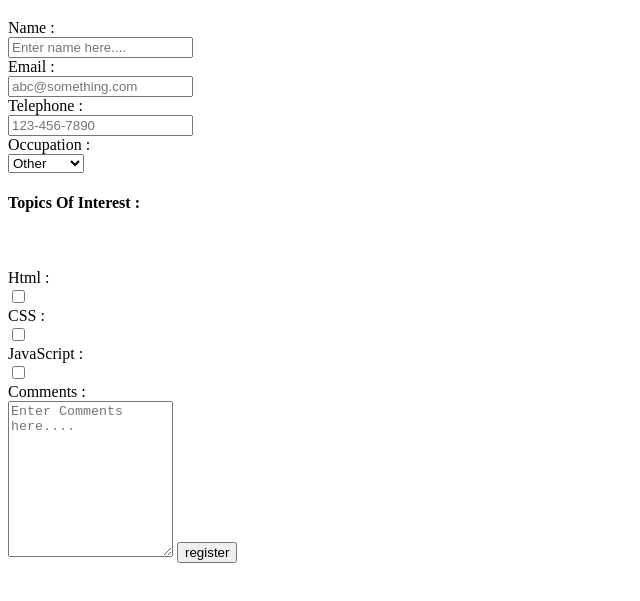
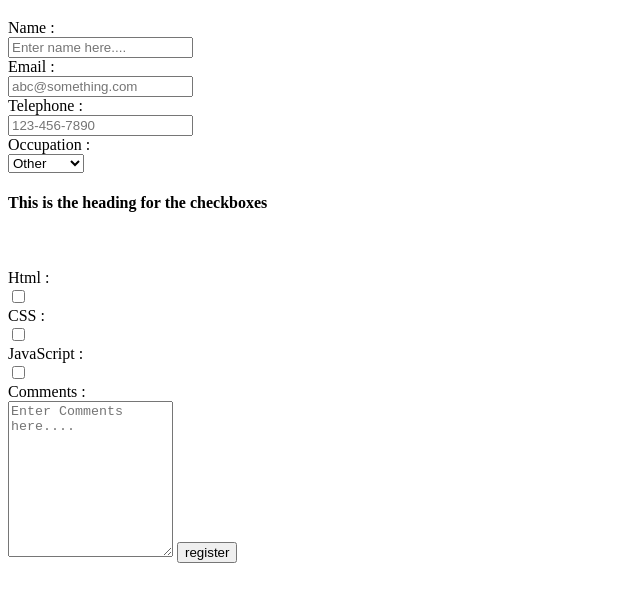
Before and after one commit to kamalpreet1528/Learning, a plain HTML site: page form3.html in a window 1280 px wide. Shown: the part 79-680 px from the top of the page, without its empty margins (0-640 px from the left). Drawn offline with Linux system fonts and the light colour scheme.

Commit message:
i changed the heading

```diff
--- a/form3.html
+++ b/form3.html
@@ -35,7 +35,7 @@
         </select>
         <br>
 
-        <h4>Topics Of Interest : </h6>
+        <h4>This is the heading for the checkboxes</h6>
         <br>
         <br>
         <label for="checkbox1">Html : </label>
```
